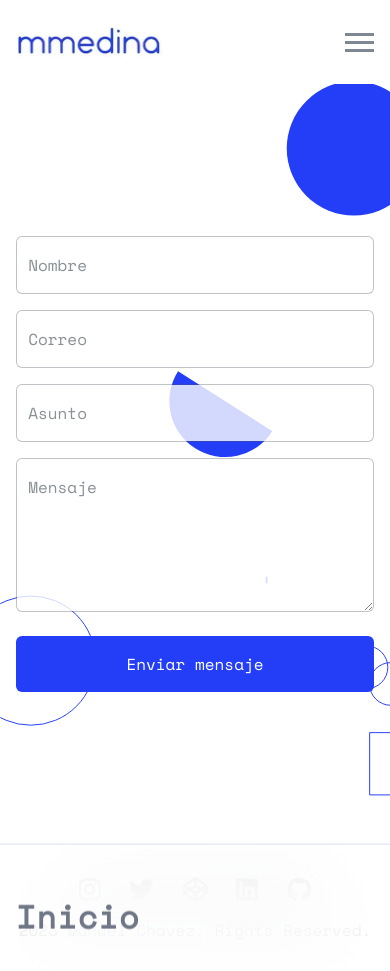
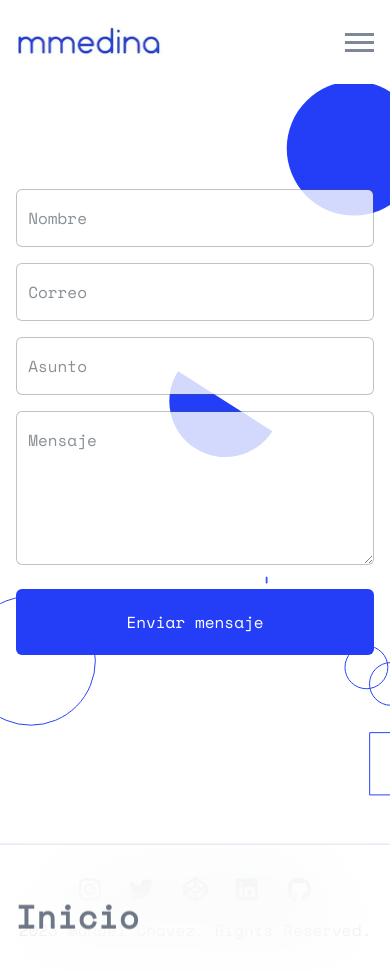
Before and after one commit to mmedinasv05/Portafolio, a React (Create React App) app: page /#/Contacto in a window 390 px wide. Built offline with nearby package versions, Linux system fonts and the light colour scheme.

Commit message:
adding new styles to the form

```diff
--- a/src/Components/CSS/ContactForm.css
+++ b/src/Components/CSS/ContactForm.css
@@ -90,9 +90,13 @@
   /* Contact Form */
   .contact-form form {
     width: 100%;
+    margin: 0 0 var(--height-header) 0;
   }
   .form-control {
     padding: 1rem 0.7rem !important;
+  }
+  .btn-form {
+    padding: 1.3rem 0 !important;
   }
 }
 
--- a/src/Components/CSS/Welcome.css
+++ b/src/Components/CSS/Welcome.css
@@ -103,6 +103,7 @@
   /* Home Text */
   .home-text {
     width: 100%;
+    margin: 0 0 var(--height-header) 0;
   }
 
   /* Home Image */
```
